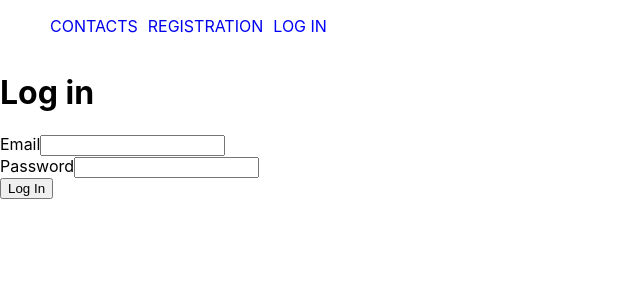
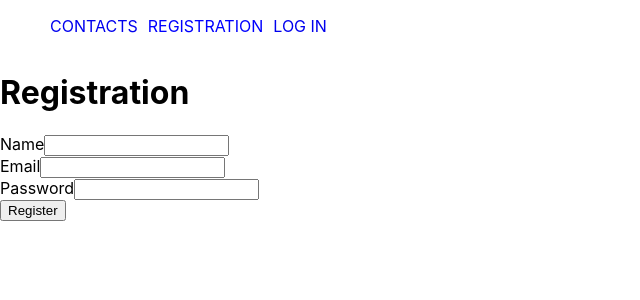
Before and after one commit to RZFalcore/goit-react-hw-08-phonebook, a React (Create React App) app: page /registration in a window 1280 px wide. Before the commit this address led to /login. Shown: the top 300 px of the page, without its empty margins (0-640 px from the left). Built offline with nearby package versions, Linux system fonts and the light colour scheme.

Commit message:
added routesComponents

```diff
--- a/src/Components/App/App.js
+++ b/src/Components/App/App.js
@@ -2,12 +2,14 @@ import React, { Component, Suspense } from "react";
 import { Route, Switch } from "react-router-dom";
 import { connect } from "react-redux";
 
+import ContactsPage from "../../Pages/ContactsPage/ContactsPage";
+import LoginPage from "../../Pages/LoginPage/LoginPage";
+import RegistationPage from "../../Pages/RegistrationPage/RegistationPage";
 import Header from "../Header/Header";
 import { authOperations } from "../../redux/auth";
-import routes from "../../routes";
-// import ContactsPage from "../../Pages/ContactsPage/ContactsPage";
-// import LoginPage from "../../Pages/LoginPage/LoginPage";
-// import RegistationPage from "../../Pages/RegistrationPage/RegistationPage";
+import PublicRoute from "../PublicRoute/PublicRoute";
+import PrivateRoute from "../PrivateRoute/PrivateRoute";
+// import routes from "../../routes";
 
 class App extends Component {
   componentDidMount() {
@@ -21,13 +23,18 @@ class App extends Component {
           <Header />
 
           <Switch>
-            {routes.map((route) => (
+            <PublicRoute path="/login" exact component={LoginPage} restricted={true}/>
+            <PublicRoute path="/registration" exact component={RegistationPage} restricted={true} />
+
+            {/* <PrivateRoute path="/contacts" extact component={ContactsPage} />
+            <Route exact path="/contacts" component={ContactsPage} />
+            <Route path="/registration" component={RegistationPage} />
+            <Route path="/login" component={LoginPage} />  */}
+
+            {/* {routes.map((route) => (
               <Route key={route.path} {...route} />
             ))}
-
-            {/* <Route exact path="/contacts" component={ContactsPage} />
-            <Route path="/registration" component={RegistationPage} />
-            <Route path="/login" component={LoginPage} />  */}
+             */}
 
           </Switch>
         </Suspense>
--- /dev/null
+++ b/src/Components/PrivateRoute/PrivateRoute.js
@@ -0,0 +1,27 @@
+import React from "react";
+import { Route, Redirect } from "react-router-dom";
+import { connect } from "react-redux";
+import { authSelectors } from "../../redux/auth";
+
+const PrivateRoute = ({
+  component: Component,
+  isAuthenticated,
+  ...routeProps
+}) => (
+  <Route
+    {...routeProps}
+    render={(props) => {
+      return isAuthenticated ? (
+        <Component {...props} />
+      ) : (
+        <Redirect to="/login" />
+      );
+    }}
+  />
+);
+
+const mapStateToProps = (state, ownProps) => ({
+  isAuthenticated: authSelectors.userAuthenticatedSelector(state),
+});
+
+export default connect(mapStateToProps)(PrivateRoute);
--- /dev/null
+++ b/src/Components/PublicRoute/PublicRoute.js
@@ -0,0 +1,28 @@
+import React from "react";
+import { Route, Redirect } from "react-router-dom";
+import { connect } from "react-redux";
+import { authSelectors } from "../../redux/auth";
+
+const PublicRoute = ({
+  component: Component,
+  isAuthenticated,
+  restricted,
+  ...routeProps
+}) => (
+  <Route
+    {...routeProps}
+    render={(props) =>
+      isAuthenticated && restricted ? (
+        <Redirect to="/contacts" />
+      ) : (
+        <Component {...props} />
+      )
+    }
+  />
+);
+
+const mapStateToProps = (state, ownProps) => ({
+  isAuthenticated: authSelectors.userAuthenticatedSelector(state),
+});
+
+export default connect(mapStateToProps)(PublicRoute);
```
